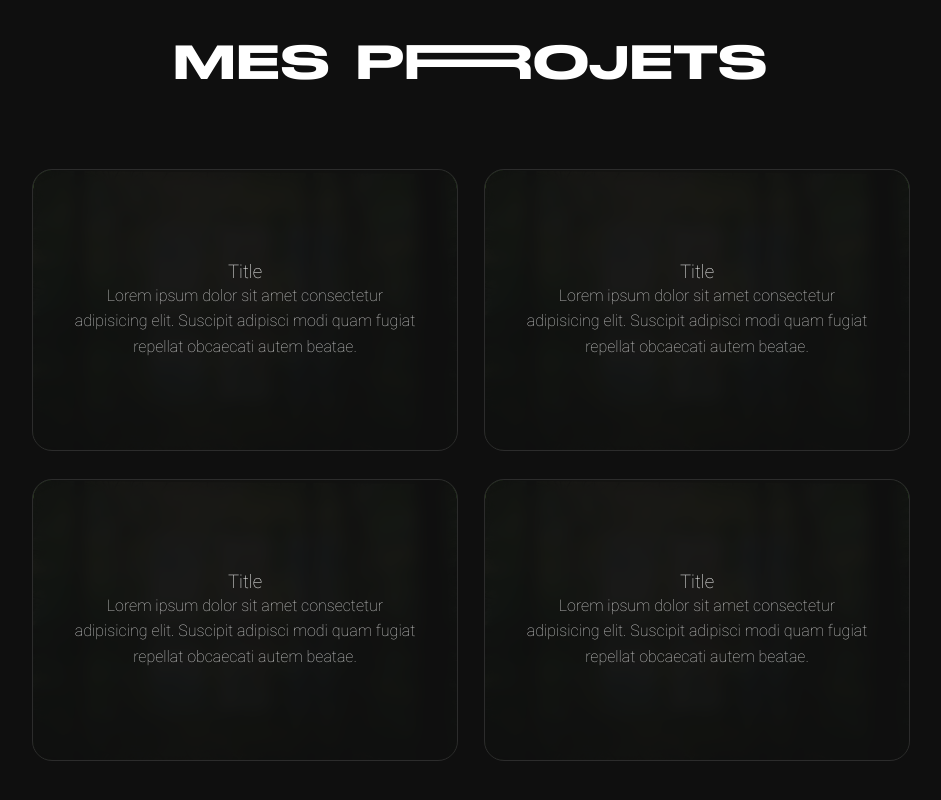
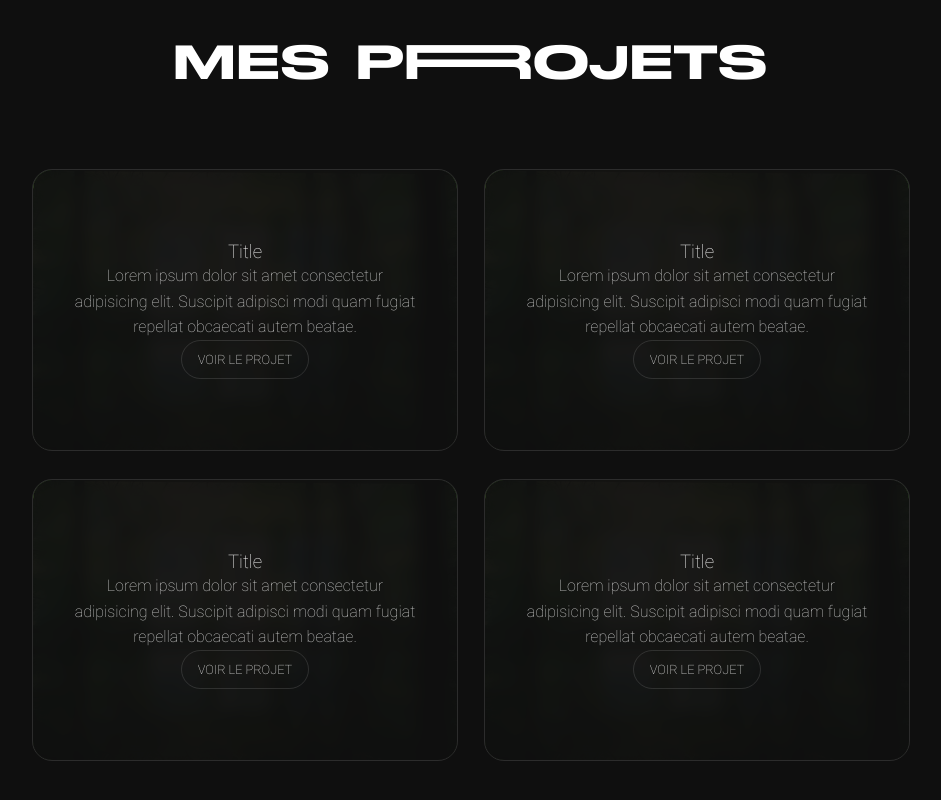
Before and after one commit to HawksleyNem/hawksley-m, a React (Vite) app: page / in a window 1280 px wide. Shown: the part 920-1720 px from the top of the page, without its empty margins (170-1111 px from the left). Built offline with nearby package versions, Linux system fonts and the light colour scheme.

Commit message:
add dynamic buttons

```diff
--- a/src/components/Buttons/PrimaryButton/PrimaryButton.jsx
+++ b/src/components/Buttons/PrimaryButton/PrimaryButton.jsx
@@ -0,0 +1,8 @@
+import React from 'react'
+import './primaryButton.scss'
+
+export default function PrimaryButton({content}) {
+  return (
+    <a className='nav-btn btn-primary' href="#contacts">{content}</a>
+  )
+}
--- a/src/components/Buttons/PrimaryButton/index.js
+++ b/src/components/Buttons/PrimaryButton/index.js
@@ -0,0 +1,2 @@
+import PrimaryButton from './PrimaryButton';
+export default PrimaryButton;
--- a/src/components/Buttons/PrimaryButton/primaryButton.scss
+++ b/src/components/Buttons/PrimaryButton/primaryButton.scss
@@ -0,0 +1,11 @@
+@import '../../../sass/variables';
+@import '../../../sass/mixins';
+
+.btn-primary {
+    padding-inline: 1rem;
+    border-radius: 2rem;
+    border: 1px solid map-get($map: $colors, $key: 'transparent-white');
+    padding-block: 0.7rem;
+    text-transform: uppercase;
+    font-size: 0.8rem;
+}
--- a/src/components/Header/Header.jsx
+++ b/src/components/Header/Header.jsx
@@ -1,5 +1,6 @@
 import React from 'react'
 import './header.scss'
+import PrimaryButton from '../Buttons/PrimaryButton/PrimaryButton'
 
 export default function Header() {
   return (
@@ -20,7 +21,7 @@ export default function Header() {
         </div>
         <div className='nav-item nav-right'>
           <ul>
-            <li><a className='nav-btn' href="#contacts">Me contacter</a></li>
+            <li><PrimaryButton content='Me contacter'></PrimaryButton></li>
           </ul>
         </div>
       </nav>
--- a/src/components/Header/header.scss
+++ b/src/components/Header/header.scss
@@ -48,12 +48,6 @@ header {
                 justify-content: end;
             }
         }
-        .nav-btn {
-            padding-block: 0.7rem;
-            padding-inline: 1rem;
-            border: 1px solid map-get($map: $colors, $key: 'transparent-white');
-            border-radius: 2rem;
-        }
 
     }
 }
--- a/src/components/Project/Project.jsx
+++ b/src/components/Project/Project.jsx
@@ -1,5 +1,6 @@
 import React from 'react'
 import './project.scss'
+import PrimaryButton from '../Buttons/PrimaryButton/PrimaryButton'
 
 export default function Project() {
   return (
@@ -10,6 +11,7 @@ export default function Project() {
           <h3 className='project__info__title'>Title</h3>
           <div className='project__info__tag'></div>
           <p className='project__info__description'>Lorem ipsum dolor sit amet consectetur adipisicing elit. Suscipit adipisci modi quam fugiat repellat obcaecati autem beatae.</p>
+          <PrimaryButton content='Voir le projet'></PrimaryButton>
         </div>
       </div>
     </>
--- a/src/components/Project/index.js
+++ b/src/components/Project/index.js
@@ -0,0 +1,2 @@
+import Project from './Project';
+export default Project;
```
